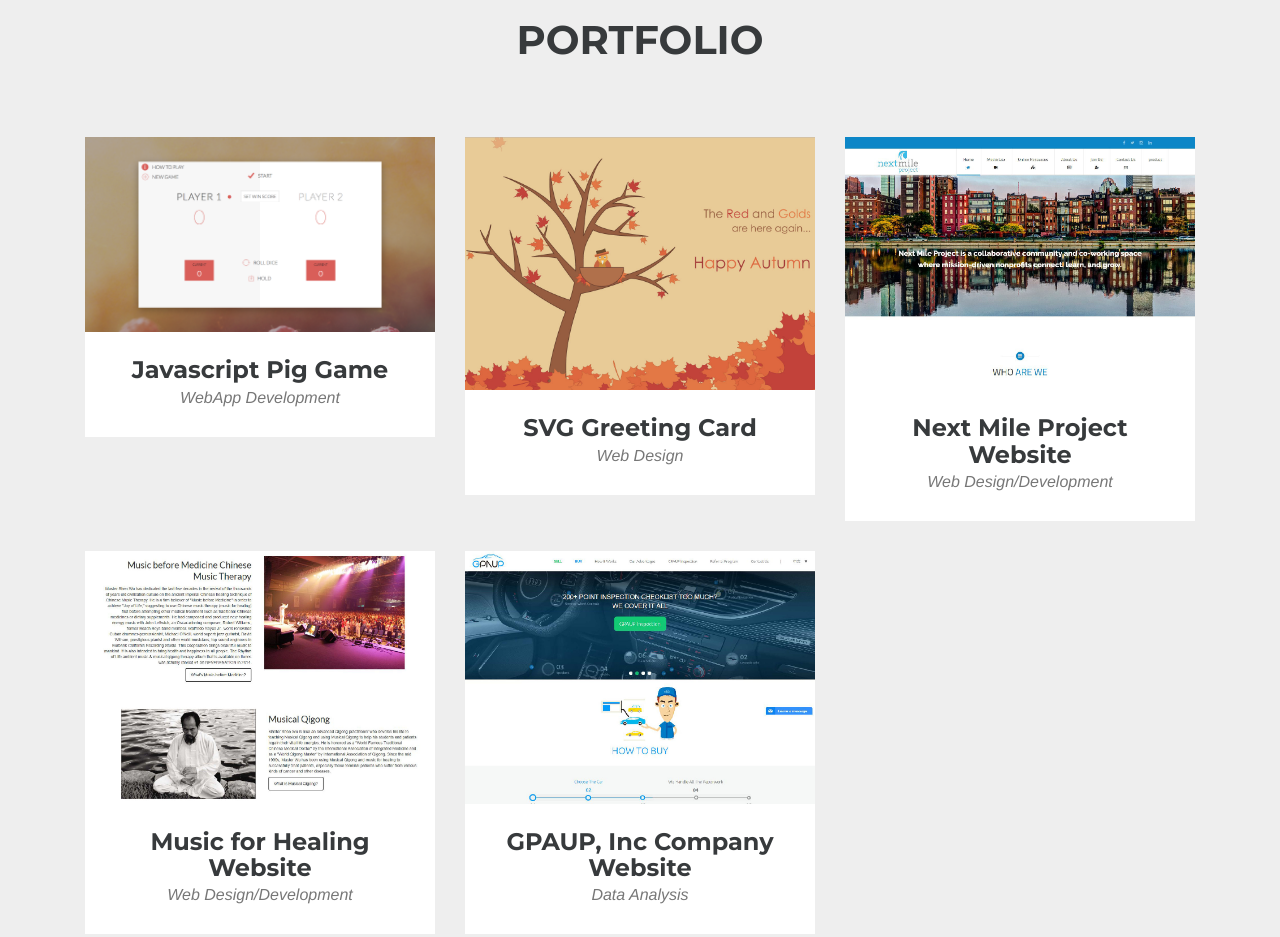
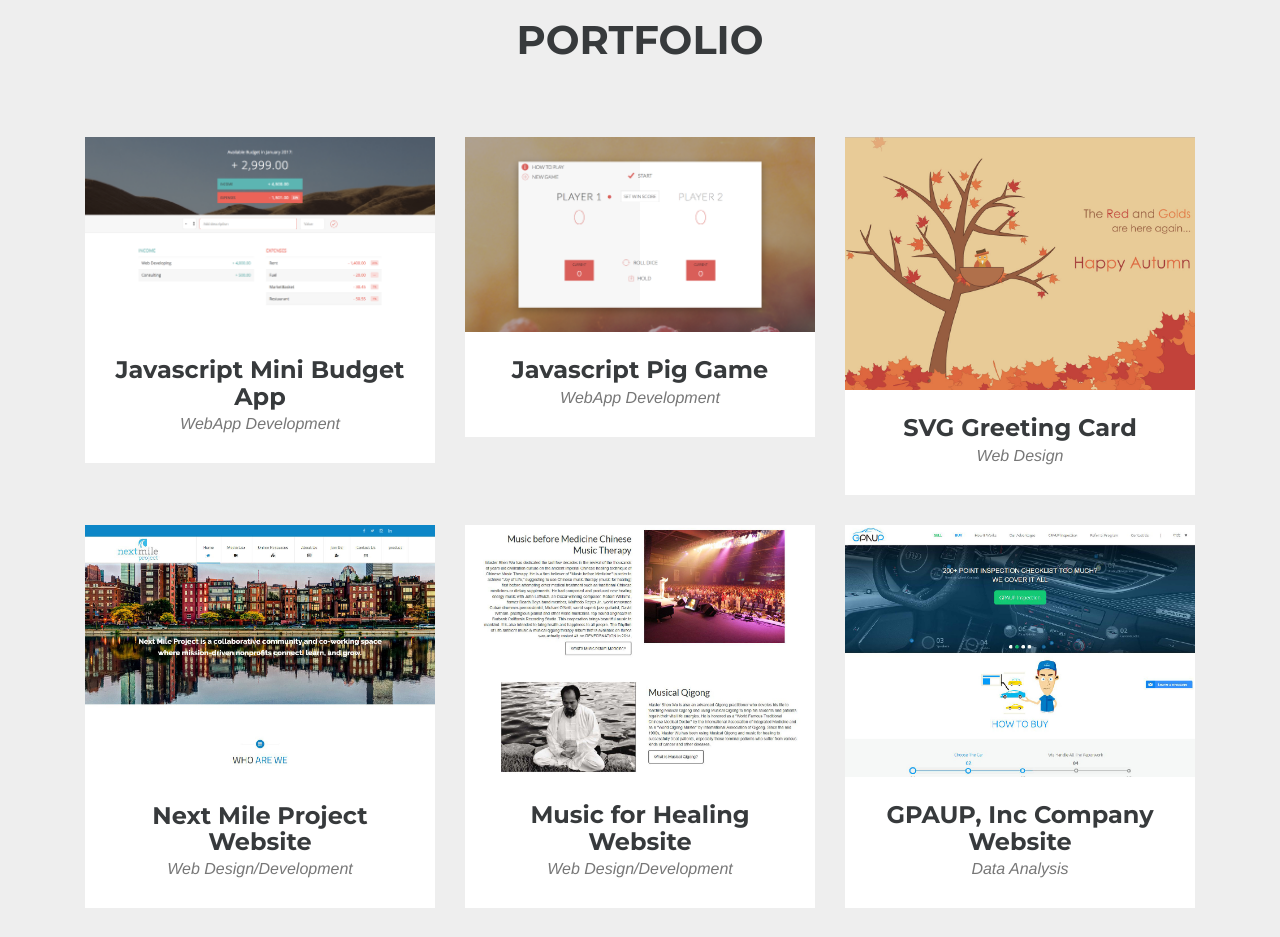
Before and after one commit to FuqingWang/FuqingWang.github.io, a website: page index.html in a window 1280 px wide. Shown: the part 1840-2777 px from the top of the page. Drawn offline with nearby package versions, Linux system fonts and the light colour scheme; a web font is replaced by a local one.

Commit message:
add mini budget

```diff
--- a/index.html
+++ b/index.html
@@ -114,7 +114,21 @@
                 </div>
             </div>
             <div class="row">
-
+                <!-- javascript mini budget -->
+                <div class="col-md-4 col-sm-6 portfolio-item">
+                    <a href="/budget/budget.html" target="_blank" class="portfolio-link">
+                        <div class="portfolio-hover">
+                            <div class="portfolio-hover-content">
+                                <i class="fa fa-plus fa-3x"></i>
+                            </div>
+                        </div>
+                        <img src="img/Mini-Budget.png" class="img-fluid" alt="">
+                    </a>
+                    <div class="portfolio-caption">
+                        <h4>Javascript Mini Budget App</h4>
+                        <p class="text-muted">WebApp Development</p>
+                    </div>
+                </div>
                 <!-- javascript pig game -->
                 <div class="col-md-4 col-sm-6 portfolio-item">
                     <a href="/pig-game/pig.html" target="_blank" class="portfolio-link">
```
Also changed, not shown: img/Mini-Budget.png (added), 3 other files.
